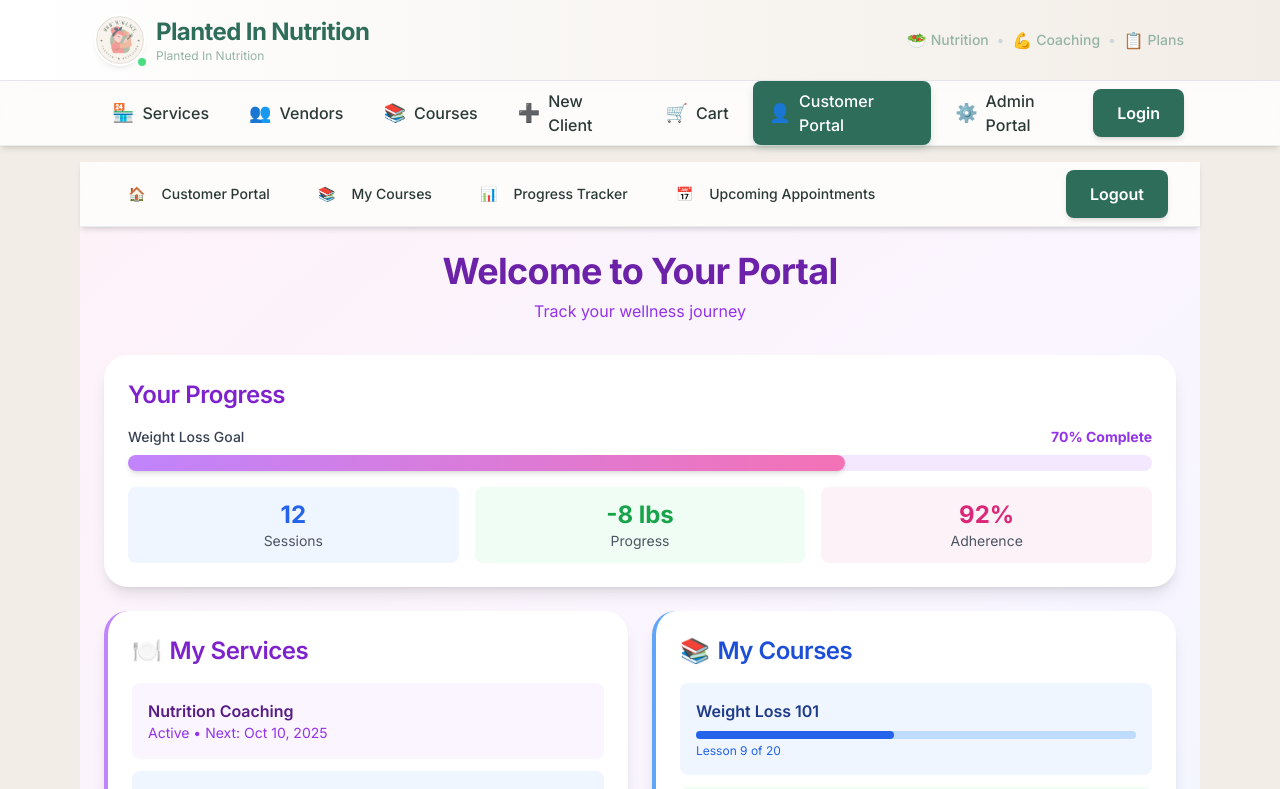
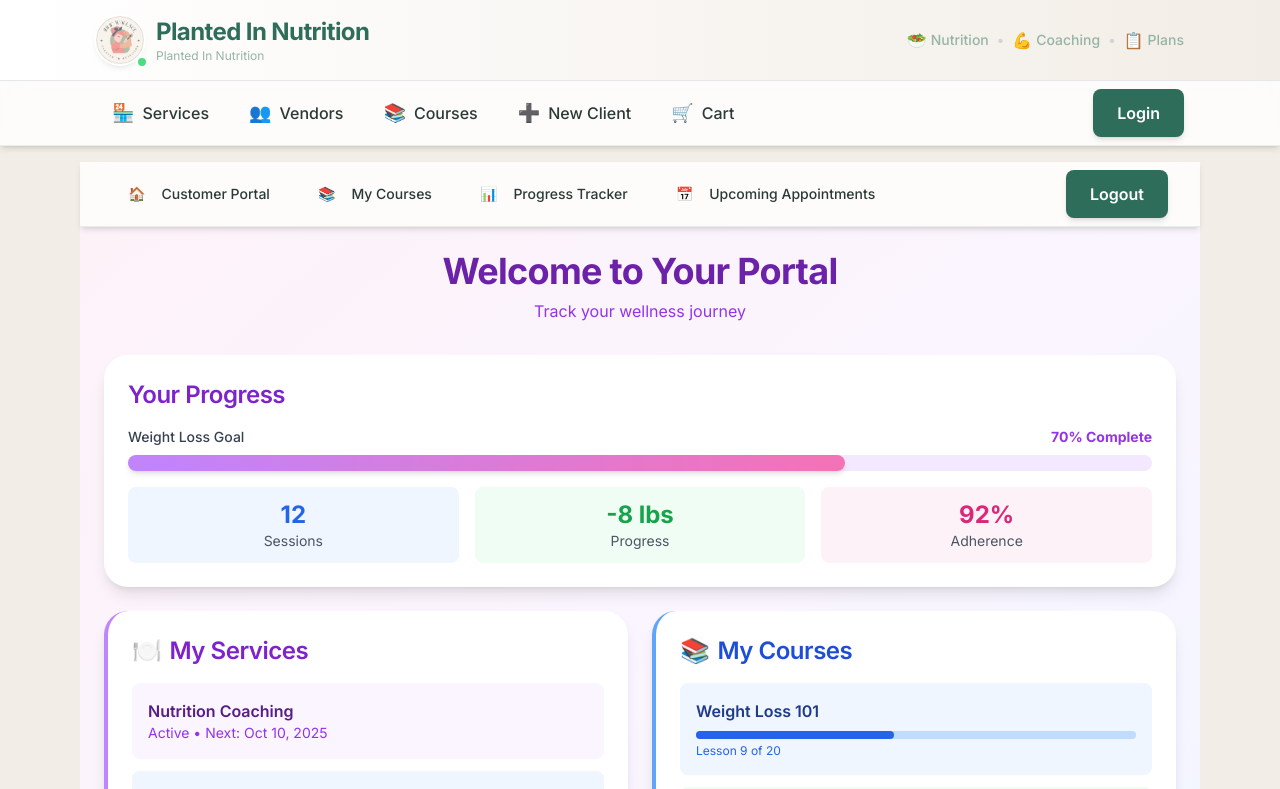
Before and after one commit to mr601s/nutritionist-marketplace-crm, a Next.js app: page /customer in a window 1280 px wide. Shown: the top 789 px of the page. Built offline with nearby package versions, Linux system fonts and the light colour scheme.

Commit message:
Remove Customer and Admin Portal links from Nav

```diff
--- a/components/Nav.tsx
+++ b/components/Nav.tsx
@@ -11,8 +11,6 @@ export default function Nav() {
     { href: "/courses", label: "Courses", icon: "📚" },
     { href: "/intake", label: "New Client", icon: "➕" },
     { href: "/cart", label: "Cart", icon: "🛒" },
-    { href: "/customer", label: "Customer Portal", icon: "👤" },
-    { href: "/admin", label: "Admin Portal", icon: "⚙️" },
   ];
 
   return (
```
